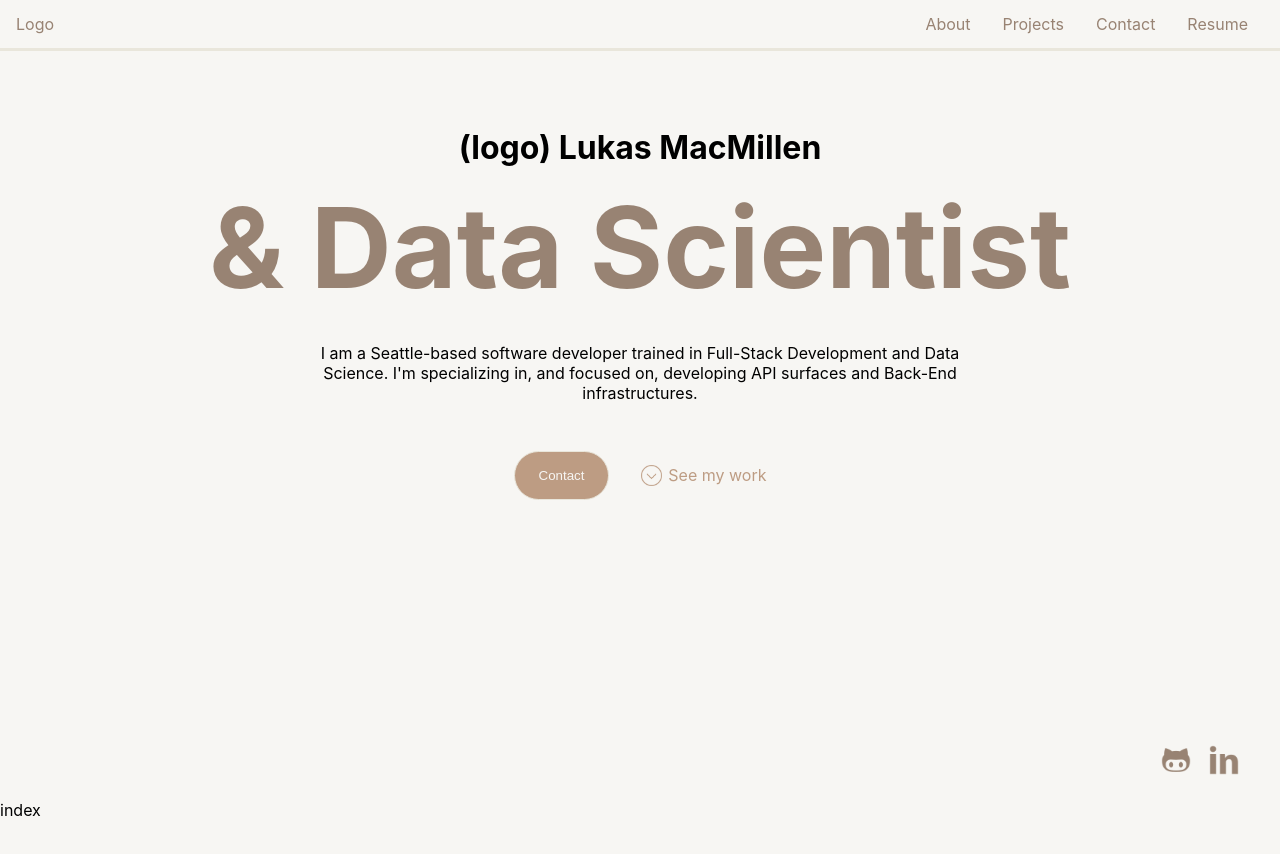
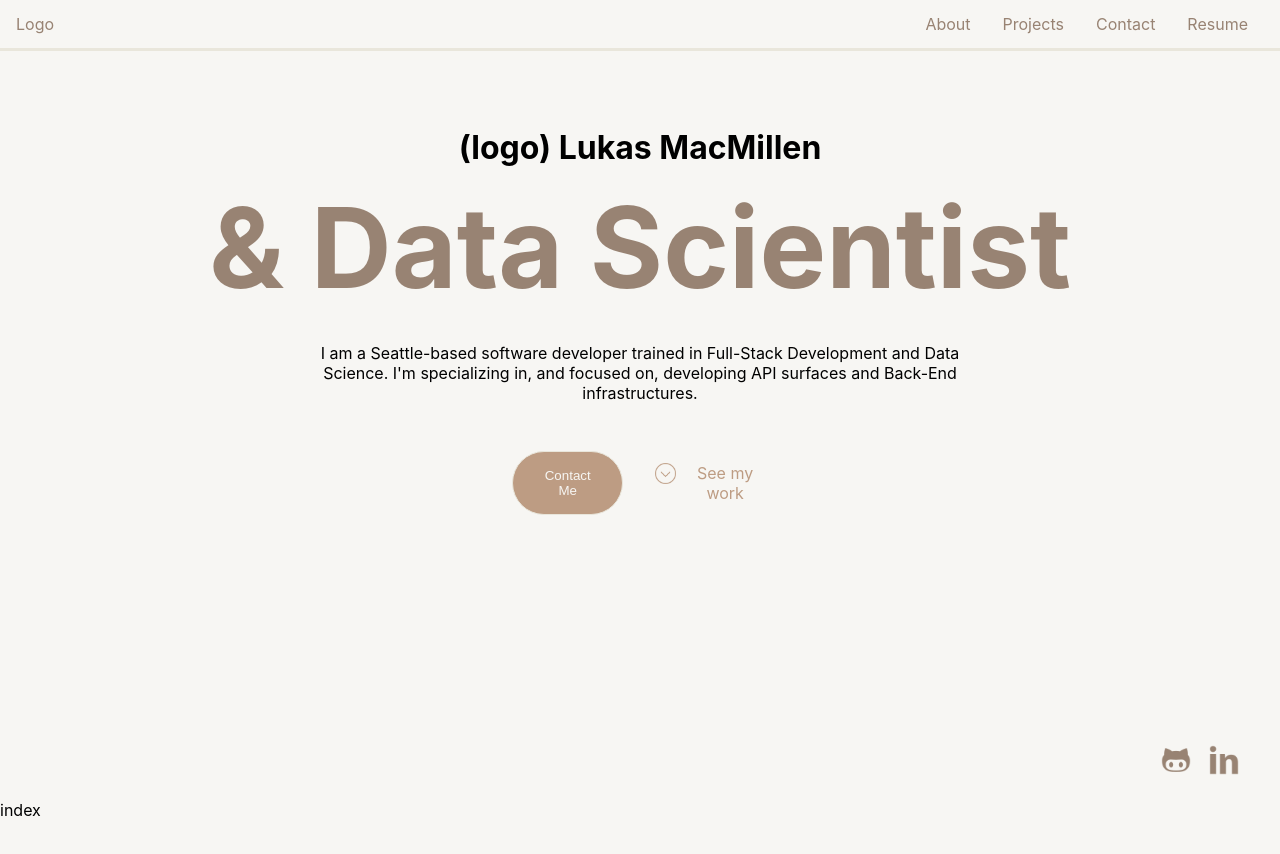
Before and after one commit to agtTwilight/portfolio, a React (Create React App) app: page / in a window 1280 px wide. Shown: the top 854 px of the page. Built offline with nearby package versions, Linux system fonts and the light colour scheme; the HTML template or start-up script is replaced by a standard one.

Commit message:
added minor updates to home page

```diff
--- a/src/pages/Home/index.js
+++ b/src/pages/Home/index.js
@@ -21,7 +21,7 @@ export const Home = () => {
         developing API surfaces and Back-End infrastructures.
       </p>
       <section id="home-buttons">
-        <button>Contact</button>
+        <button>Contact Me</button>
         <a href="#projects">
             <img src={downarrow} alt="An arrow facing downward."></img>
             <p>See my work</p>
```
